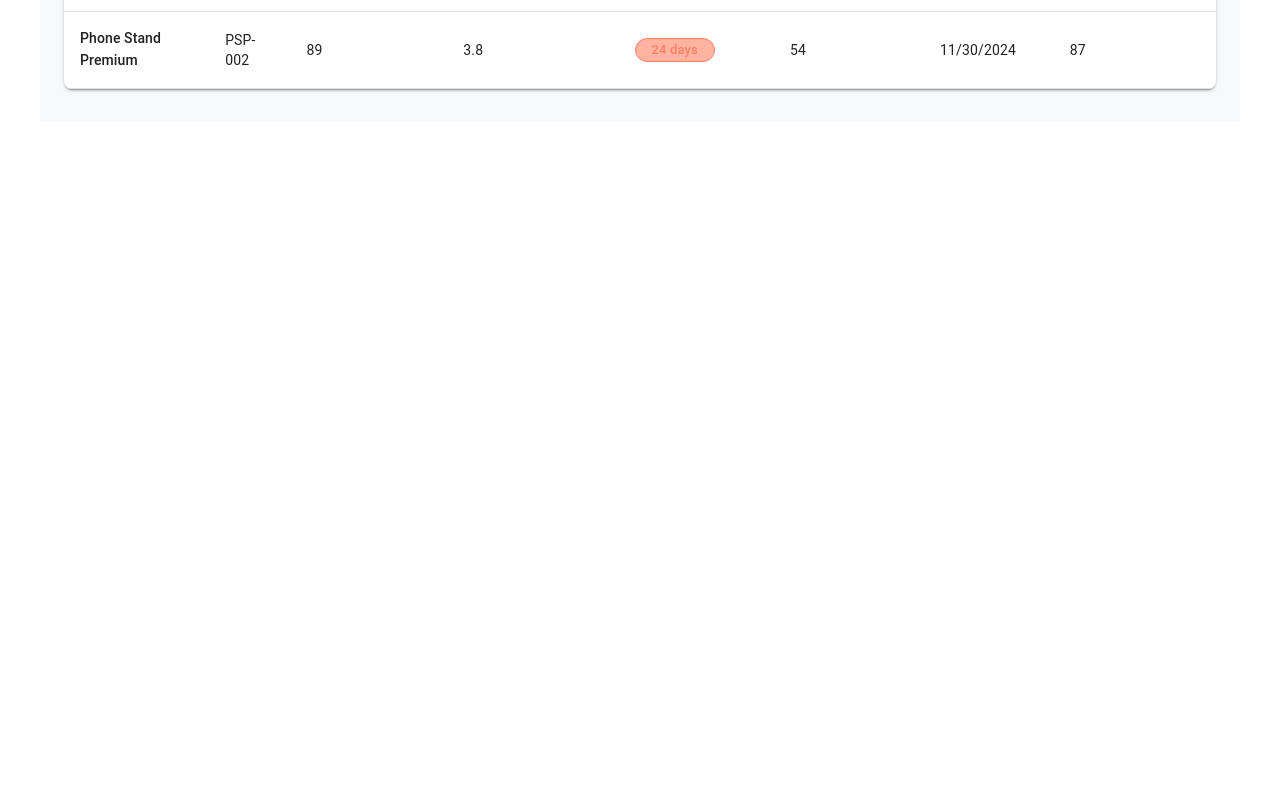
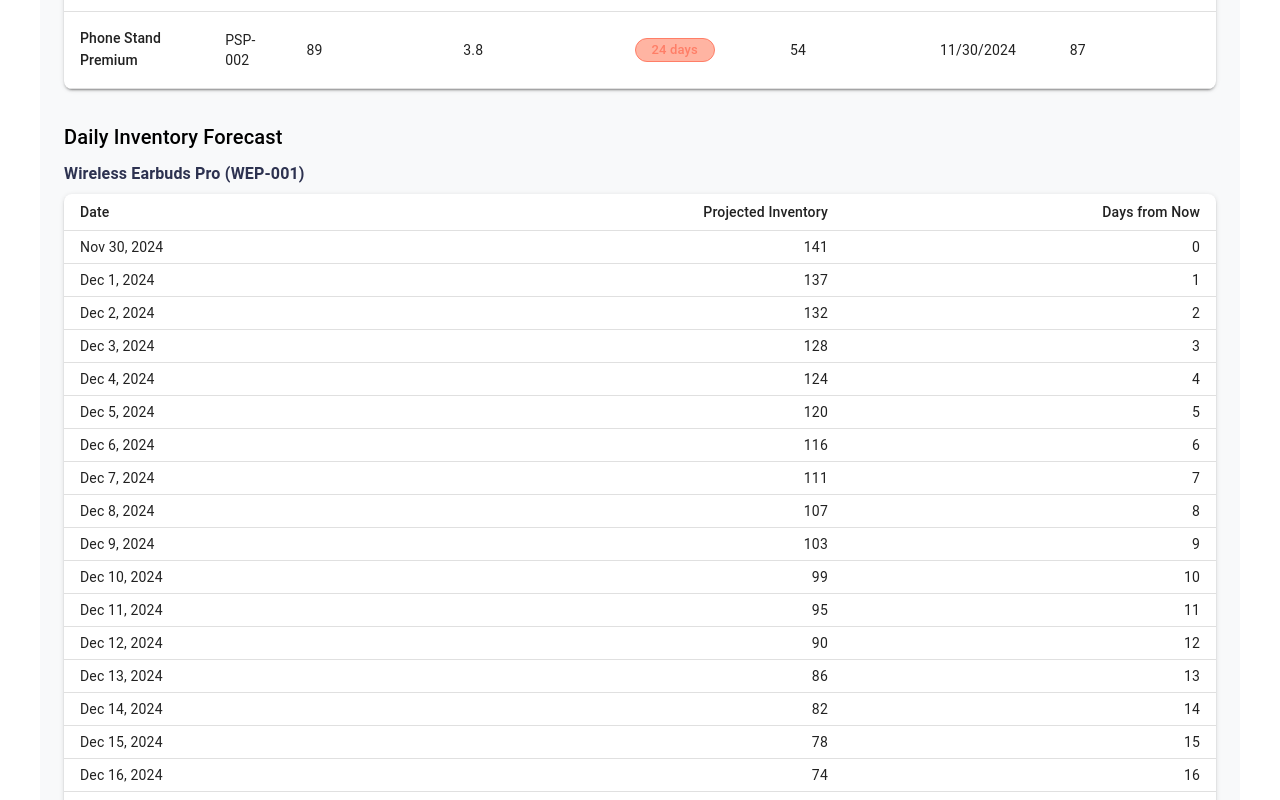
Before and after one commit to bilalsattar24/inventory-assistant, a Next.js app: page /dashboard in a window 1280 px wide. Shown: the part 300-1100 px from the top of the page. Before the commit the page ends 800 px from the top, so only its background shows below. Built offline with nearby package versions, Linux system fonts and the light colour scheme.

Commit message:
add inventory breakdown table

```diff
--- a/src/app/dashboard/page.tsx
+++ b/src/app/dashboard/page.tsx
@@ -71,6 +71,32 @@ const baseInventoryData = [
     safetyStockDays: 14,
   },
 ];
+
+// Add this function to calculate daily inventory levels
+function calculateDailyInventory(item: any, days: number = 100) {
+  const dailyForecasts = [];
+  let remainingStock = item.currentStock;
+  const today = new Date();
+
+  for (let i = 0; i < days && remainingStock > 0; i++) {
+    const date = new Date(today);
+    date.setDate(date.getDate() + i);
+
+    remainingStock = Math.max(0, remainingStock - item.adjustedDailySales);
+
+    dailyForecasts.push({
+      date: date.toLocaleDateString("en-US", {
+        month: "short",
+        day: "numeric",
+        year: "numeric",
+      }),
+      inventory: Math.round(remainingStock),
+      daysFromNow: i,
+    });
+  }
+
+  return dailyForecasts;
+}
 
 export default function Dashboard() {
   const [showParameters, setShowParameters] = useState(false);
@@ -295,6 +321,56 @@ export default function Dashboard() {
           </TableBody>
         </Table>
       </TableContainer>
+
+      <Box sx={{ mt: 4 }}>
+        <Typography variant="h6" gutterBottom>
+          Daily Inventory Forecast
+        </Typography>
+        {calculatedInventoryData.map((item) => (
+          <Box key={item.id} sx={{ mb: 4 }}>
+            <Typography
+              variant="subtitle1"
+              gutterBottom
+              sx={{ color: themeColors.primary.main, fontWeight: 600 }}>
+              {item.product} ({item.sku})
+            </Typography>
+            <TableContainer
+              component={Paper}
+              elevation={2}
+              sx={{ borderRadius: 2 }}>
+              <Table size="small">
+                <TableHead>
+                  <TableRow>
+                    <TableCell>Date</TableCell>
+                    <TableCell align="right">Projected Inventory</TableCell>
+                    <TableCell align="right">Days from Now</TableCell>
+                  </TableRow>
+                </TableHead>
+                <TableBody>
+                  {calculateDailyInventory(item).map((forecast) => (
+                    <TableRow
+                      key={forecast.date}
+                      sx={{
+                        bgcolor:
+                          forecast.inventory < item.safetyStock
+                            ? themeColors.error.light
+                            : "inherit",
+                      }}>
+                      <TableCell>{forecast.date}</TableCell>
+                      <TableCell align="right">
+                        {forecast.inventory.toLocaleString()}
+                      </TableCell>
+                      <TableCell align="right">
+                        {forecast.daysFromNow}
+                      </TableCell>
+                    </TableRow>
+                  ))}
+                </TableBody>
+              </Table>
+            </TableContainer>
+          </Box>
+        ))}
+      </Box>
     </Container>
   );
 }
```
